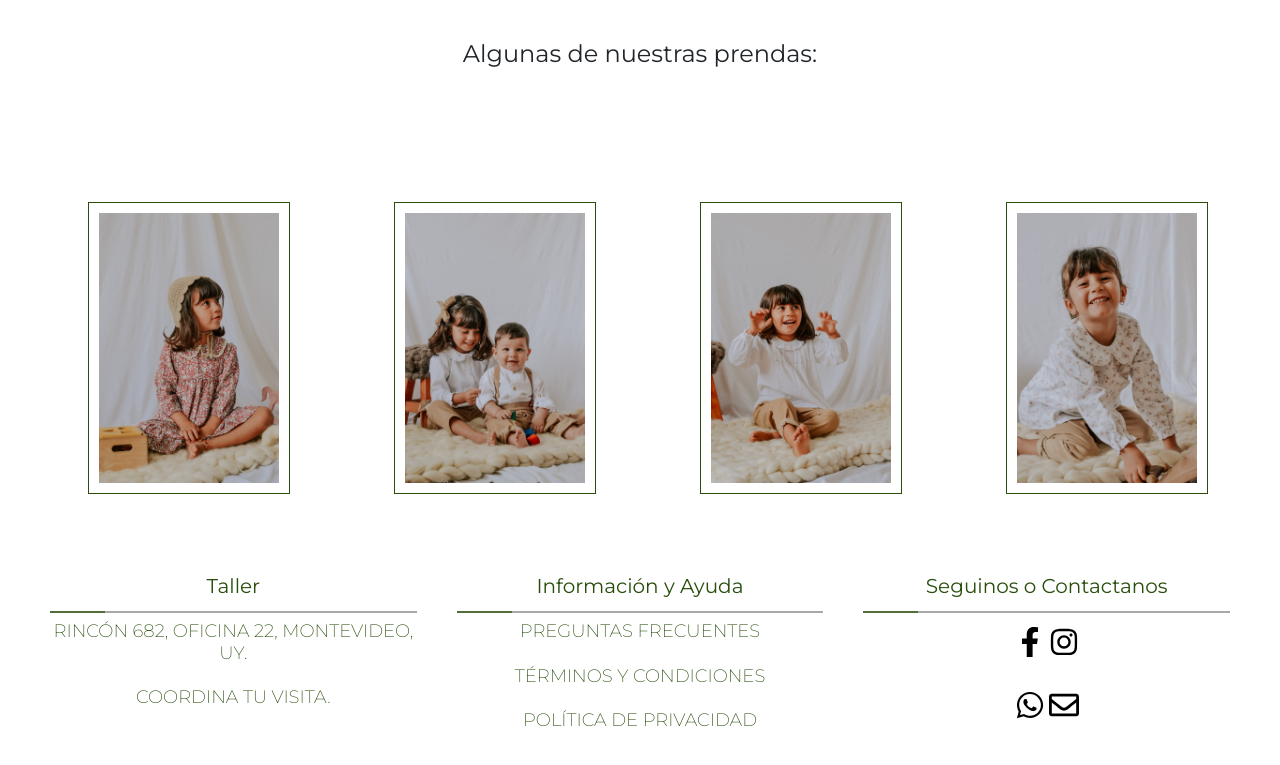
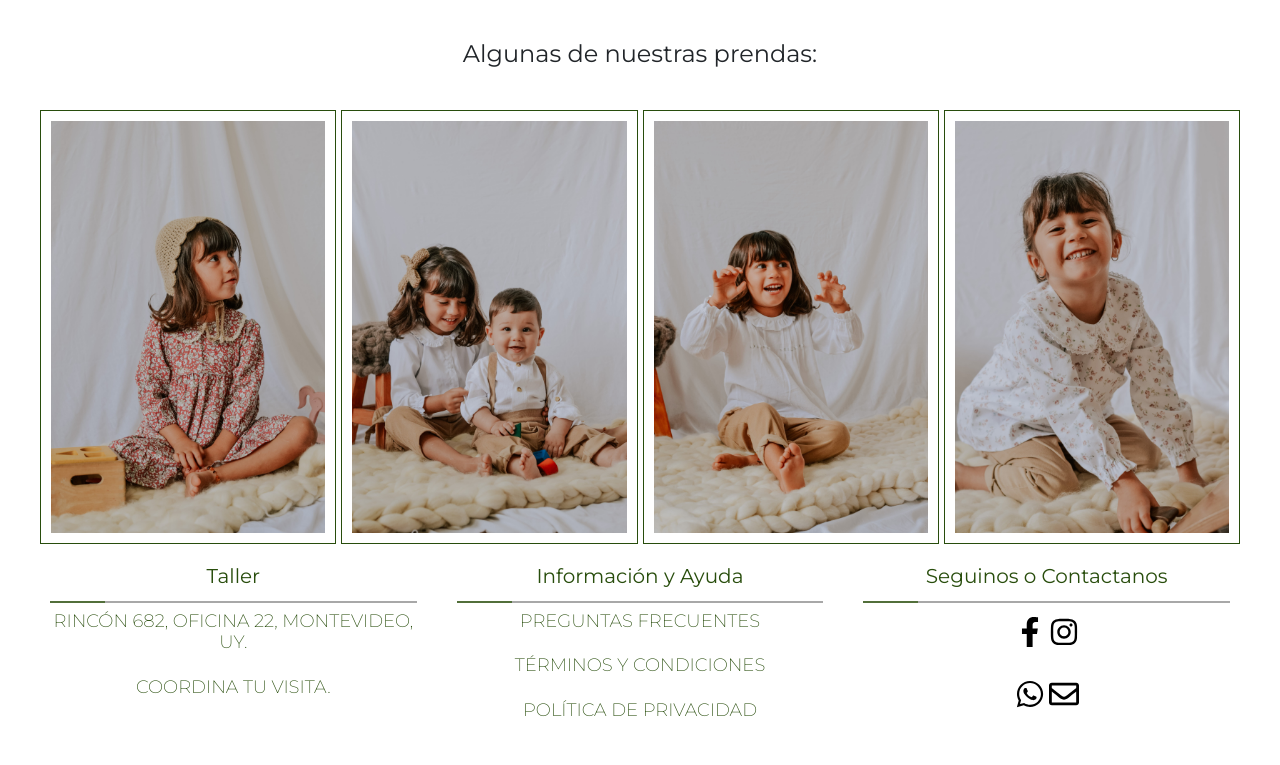
Before and after one commit to seebamenendez/arauca, a website: page pages/arauquitos.html in a window 1280 px wide. Shown: the part 758-1523 px from the top of the page. Drawn offline with nearby package versions, Linux system fonts and the light colour scheme.

Commit message:
se hacen correcciones en todas las paginas y en scss

```diff
--- a/pages/arauquitos.html
+++ b/pages/arauquitos.html
@@ -23,7 +23,7 @@
 <body>
     <header>
         <div class="container-fluid">
-            <nav class="navbar navbar-expand-lg navbar-light">
+            <nav class="navbar navbar-expand-lg navbar-light capaArriba">
                 <a href="../index.html"><img src="../multimedia/logo.png" alt="logo" width="240" height="120"
                         class="d-inline-block align-text-top"></a>
                 <button class="navbar-toggler" type="button" data-bs-toggle="collapse"
@@ -87,39 +87,37 @@
     </p>
     <div class="row">
         <div id="espaciosEntreFotos">
-            <div class=" row col-xs-12 col-sm-12 col-md-12 col-lg-12 col-xl-12 justify-content-center align-self-center">
+            <div class="col-xs-12 col-sm-12 col-md-12 col-lg-12 col-xl-12">
                 <div>
-                    <img class="item img-fluid" src="../multimedia/Arauquitos1.JPG" alt="arauquitos1" widht="300" height="300">
+                    <img class="item img-fluid imgArauquitos" src="../multimedia/Arauquitos1.JPG" alt="arauquitos1" widht="300" height="300">
                 </div>
             </div>
-            <div class=" row col-xs-12 col-sm-12 col-md-12 col-lg-12 col-xl-12 justify-content-center align-self-center">
+            <div class="col-xs-12 col-sm-12 col-md-12 col-lg-12 col-xl-12">
                 <div>
-                    <img class="item img-fluid" src="../multimedia/Arauquitos2.JPG" alt="arauquitos2" widht="300" height="300">
+                    <img class="item img-fluid imgArauquitos" src="../multimedia/Arauquitos2.JPG" alt="arauquitos2" widht="300" height="300">
                 </div>
             </div>
-            <div class=" row col-xs-12 col-sm-12 col-md-12 col-lg-12 col-xl-12 justify-content-center align-self-center">
+            <div class="col-xs-12 col-sm-12 col-md-12 col-lg-12 col-xl-12">
                 <div>
-                    <img class="item img-fluid" src="../multimedia/Arauquitos3.JPG" alt="arauquitos3" widht="300" height="300">
+                    <img class="item img-fluid imgArauquitos" src="../multimedia/Arauquitos3.JPG" alt="arauquitos3" widht="300" height="300">
                 </div>
             </div>
-            <div class=" row col-xs-12 col-sm-12 col-md-12 col-lg-12 col-xl-12 justify-content-center align-self-center">
+            <div class="col-xs-12 col-sm-12 col-md-12 col-lg-12 col-xl-12">
                 <div>
-                    <img class="item img-fluid" src="../multimedia/Arauquitos5.JPG" alt="arauquitos4" widht="300" height="300">
+                    <img class="item img-fluid imgArauquitos" src="../multimedia/Arauquitos5.JPG" alt="arauquitos4" widht="300" height="300">
                 </div>
             </div>
         </div>
     </div>
-
-
-
     <footer class="foot">
         <div class="contenidoPrincipal">
             <div class="cajaEnComun">
                 <h5 class="contenido-centrado">Taller</h5>
                 <div class="contenido">
                     <p>
-                    <h6 class="contenido-centrado">Rincón 682, oficina 22, Montevideo, UY.</h6>
-                    </p>
+                        <h6><a class="contenido-centrado" href="https://goo.gl/maps/Wmft8SKSF9Y7NdZy6">Rincón
+                                682, oficina 22, Montevideo, UY.</a></h6>
+                        </p>
                     <p>
                     <h6 class="contenido-centrado">Coordina tu visita.</h6>
                     </p>
--- a/scss/_componentes.scss
+++ b/scss/_componentes.scss
@@ -134,6 +134,10 @@ grid-area: footer;
     box-sizing: border-box;
 }
 
+.centradoTexto {
+    text-align: center;
+}
+
 @media screen and (max-width: 1028px){
     .foot {
         width: 100%;
@@ -152,10 +156,8 @@ grid-area: footer;
     justify-content:space-between;
     display: grid;
     grid-template-columns: auto auto auto auto;
-    grid-column-gap: 60px;
+    grid-column-gap: 5px;
     grid-template-rows: auto;
-    margin: 20px;
-    padding: 30px;
     .item {
         border: solid 1px;
         font-size: 21px;
--- a/scss/_menu.scss
+++ b/scss/_menu.scss
@@ -25,7 +25,9 @@ li{
     }
 }
 
-
+.capaArriba {
+    z-index: 5;
+}
 
 /*Cambia el color por donde pasa el mouse*/
 
```
Also changed, not shown: index.html (+2 -2 lines), pages/audaz.html (+3 -2 lines), pages/lucida.html (+3 -2 lines), pages/newIn.html (+3 -2 lines), pages/nosotros.html (+10 -9 lines), pages/origen.html (+3 -2 lines), pages/politicaDePrivacidad.html (+3 -4 lines), pages/preguntasFrecuentes.html (+4 -3 lines), pages/terminosYCondiciones.html (+3 -2 lines), pages/transitar.html (+4 -6 lines), css/styles.css, multimedia/lucida/lucida8_.jpg (renamed from multimedia/lucida/_MG_5449_.jpg), multimedia/origen/origen12.jpeg (deleted).
